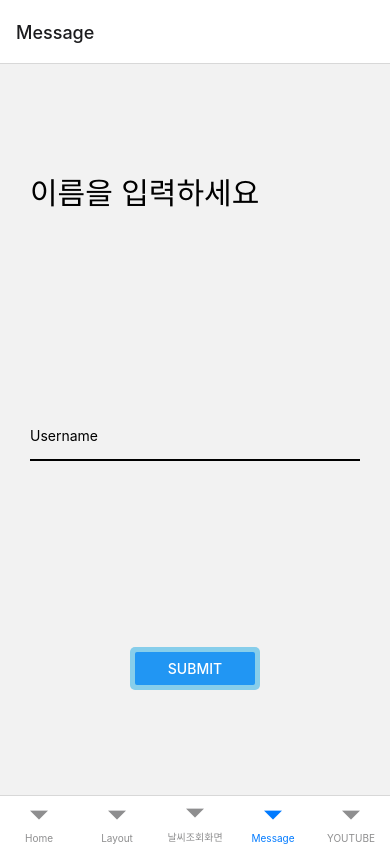
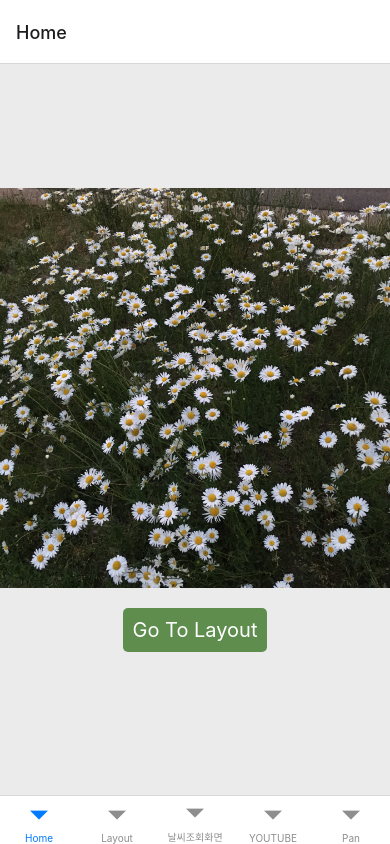
Before and after one commit to hufs-mobile/Props_202004409, a React Native app: screen /Message in a window 390 px wide. Built offline with nearby package versions, Linux system fonts and the light colour scheme.

Commit message:
pan 탭 추가

```diff
--- a/routes/MainTabNavigator.js
+++ b/routes/MainTabNavigator.js
@@ -5,7 +5,7 @@ import Home from '../screens/Home';
 import Layout from '../screens/Layout';
 import Weather from '../screens/Weather';
 import YoutubeViewer from '../screens/Youtube';
-import Message from '../screens/Message';
+import Pan from '../screens/Pan';
 
 const Nav = createBottomTabNavigator();
 
@@ -16,9 +16,8 @@ function MainTabNavigator() {
                 <Nav.Screen name = "Home" component={Home} options={{title: 'Home'}}/>
                 <Nav.Screen name = "Layout" component={Layout} options={{title: 'Layout'}}/>
                 <Nav.Screen name = "Weather" component={Weather} options={{title: '날씨조회화면'}}/>
-                <Nav.Screen name = "Message" component={Message} options={{title: 'Message'}}/>
                 <Nav.Screen name = "Youtube" component={YoutubeViewer} options={{title: 'YOUTUBE'}}/>
-
+                <Nav.Screen name = "Pan" component={Pan} options={{title: 'Pan'}}/>
             </Nav.Navigator>
         </NavigationContainer>
     );
--- a/screens/Home.js
+++ b/screens/Home.js
@@ -5,8 +5,8 @@ function Home({navigation}) {
     return (
         <View style={styles.container}>
         <Image
-            source={require('../assets/frog-1371919.png')}
-            style={{width:400,height:400}}
+            source={require('../assets/wildflowers.jpg')}
+            style={{width:400, height:400}}
         />
         <TouchableOpacity
             style={styles.buttoneContainer}
@@ -26,14 +26,14 @@ const styles = StyleSheet.create({
         backgroundColor:'#ebebeb'
     },
     buttoneContainer:{
-        backgroundColor:'skyblue',
+        backgroundColor:'#5F8D4E',
         borderRadius:5,
         padding:10,
         margin:20
     },
     buttonTest:{
         fontSize:20,
-        color:'blue'
+        color:'#fff'
     }
 })
 
--- a/screens/Layout.js
+++ b/screens/Layout.js
@@ -113,18 +113,19 @@ const Layout = (props) => {
     container: {
       height:'50%'
     },
-    playingSpace:{
+    playingSpace: {
       backgroundColor: "#fff",
-      borderColor: "skyblue",
+      borderColor: "#A4BE7B",
       borderWidth: 5,
     },
     controlSpace: {
-      backgroundColor: "F5F5F5",
+      backgroundColor: "#fff",
       flexDirection: 'row',
       flexWrap: 'wrap'
     },
-    buttonView:{
-      backgroundColor: "skyblue",
+    buttonView: {
+      color: '#000',
+      backgroundColor: "#A4BE7B",
       width: '47%',
       padding: 5,
       marginLeft: 5,
--- a/screens/Message.js
+++ /dev/null
@@ -1,55 +0,0 @@
-import React from 'react';
-import { View, KeyboardAvoidingView, TextInput, StyleSheet, Text, Platform, TouchableWithoutFeedback, Button, Keyboard  } from 'react-native';
-import { useState } from 'react';
-
-const Message = () => {
-
-  return (
-        <KeyboardAvoidingView
-            behavior={Platform.OS === "ios" ? "padding" : "height"}
-            style={styles.container}
-        >
-            <TouchableWithoutFeedback onPress={Keyboard.dismiss}>
-            <View style={styles.inner}>
-                <Text style={styles.header}>이름을 입력하세요</Text>
-                <TextInput placeholder="Username" style={styles.textInput} />
-                <View style={styles.btnContainer}>
-                    <Button title="Submit" onPress={() => click} />
-                </View>
-
-            </View>
-            </TouchableWithoutFeedback>
-        </KeyboardAvoidingView>
-  );
-};
-
-const styles = StyleSheet.create({
-  container: {
-    flex: 1
-  },
-  inner: {
-    padding: 30,
-    flex: 1,
-    justifyContent: "space-around"
-  },
-  header: {
-    fontSize: 30,
-    marginBottom: 48
-  },
-  textInput: {
-    height: 50,
-    borderColor: "#000000",
-    borderBottomWidth: 2,
-    marginBottom: 36
-  },
-  btnContainer: {
-    backgroundColor:'skyblue',
-    borderRadius:5,
-    padding:5,
-    marginLeft: 100,
-    marginRight: 100
-
-  },
-});
-
-  export default Message
--- /dev/null
+++ b/screens/Pan.js
@@ -0,0 +1,54 @@
+import React, { useRef } from "react";
+import { Animated, PanResponder, StyleSheet, View, Text } from "react-native";
+
+const Pan = () => {
+  const pan = useRef(new Animated.ValueXY()).current;
+
+  const panResponder = PanResponder.create({
+    onStartShouldSetPanResponder: () => true,
+    onPanResponderMove: Animated.event([
+      null,
+      {
+        dx: pan.x,
+        dy: pan.y,
+      },
+    ]),
+    onPanResponderRelease: () => {
+      Animated.spring(
+        pan,
+        { toValue: { x: 0, y: 0 } }
+      ).start();
+    },
+  });
+
+  return (
+    <View style={styles.container}>
+      <Text style={styles.line}>아래 박스를 마음대로 움직여보세요!</Text>
+      <Animated.View
+        {...panResponder.panHandlers}
+        style={[pan.getLayout(), styles.box]}
+      />
+    </View>
+  );
+};
+
+const styles = StyleSheet.create({
+  container: {
+    flex: 1,
+    justifyContent: "center",
+    alignItems: "center",
+  },
+  box: {
+    backgroundColor: "#5F8D4E",
+    width: 80,
+    height: 80,
+    borderRadius: 4,
+  },
+  line: {
+    fontSize: 15,
+    color: '#285430',
+    paddingBottom: 30
+  }
+});
+
+export default Pan;
--- a/screens/Weather.js
+++ b/screens/Weather.js
@@ -7,20 +7,57 @@ import {REACT_APP_WEATHER_KEY} from "@env";
 import axios from "axios";
 
 const weatherOptions = {
+    Haze: {
+        iconName: "weather-hail"
+    },
+    Thunderstorm: {
+        iconName: "weather-lightning"
+    },
+    Drizzle: {
+        iconName: "weather-pouring"
+    },
+    Rain: {
+        iconName: "weather-rainy"
+    },
+    Snow: {
+        iconName: "weather-snowy"
+    },
+    Mist: {
+        iconName: "weather-fog"
+    },
+    Smoke: {
+        iconName: "weather-fog"
+    },
+    Dust: {
+        iconName: "weather-fog"
+    },
+    Fog: {
+        iconName: "weather-fog"
+    },
+    Sand: {
+        iconName: "weather-fog"
+    },
+    Ash: {
+        iconName: "weather-fog"
+    },
+    Squall: {
+        iconName: "weather-partly-rainy"
+    },
+    Tornado: {
+        iconName: "weather-tornado"
+    },
     Clear: {
-        iconName : "weather-sunny"
+        iconName: "weather-sunny"
     },
     Clouds: {
-        iconName : "weather-cloudy"
+        iconName: "weather-cloudy"
     }
 }
 
 export default class Weather extends React.Component {
-
     state = {
         cond : "Clear"
     }
-
     getWeather = async (latitude, longitude) => {
         try {
             const {data} = await axios.get(
@@ -66,8 +103,8 @@ export default class Weather extends React.Component {
         return (
             <View style={[styles.container]}>
                 <View style={[styles.halfcontainer]}>
-                    <MaterialCommunityIcons name={weatherOptions[cond].iconName} size={128} color="black" />
-                    <Text style={[styles.temptitle]}> {temp} </Text>
+                    <MaterialCommunityIcons name={weatherOptions[cond].iconName} size={128} color="#5F8D4E" />
+                    <Text style={[styles.temptitle]}> {temp}ºC </Text>
                 </View>
             </View>
         );
@@ -83,9 +120,10 @@ const styles = StyleSheet.create({
     halfcontainer: {
         flex: 1,
         justifyContent : "center",
-        alignItems: "center",
+        alignItems: "center"
     },
     temptitle: {
         fontSize: 24,
+        color: "#5F8D4E"
     }
 });
--- a/screens/Youtube.js
+++ b/screens/Youtube.js
@@ -27,8 +27,9 @@ const YoutubeViewer = (props) => {
               videoId={playingVideoId}
               onChangeState={onStateChange}/>
           <Button
-              style={styles.buttonContainer}
+              margin={20}
               title={playing ? "pause" : "play"}
+              color={"#5F8D4E"}
               onPress={togglePlaying}/>
           <TextInput
               style={styles.input}
@@ -40,16 +41,12 @@ const YoutubeViewer = (props) => {
 
 const styles = StyleSheet.create({
     input: {
+      color: "#fff",
       height: 40,
       margin: 12,
+      borderColor: "#5F8D4E",
       borderWidth: 1,
       padding: 10,
-    },
-    buttonContainer:{
-      backgroundColor:'skyblue',
-      borderRadius:5,
-      padding:10,
-      margin:20
     }
   });
 
```
Also changed, not shown: assets/wildflowers.jpg (added).
